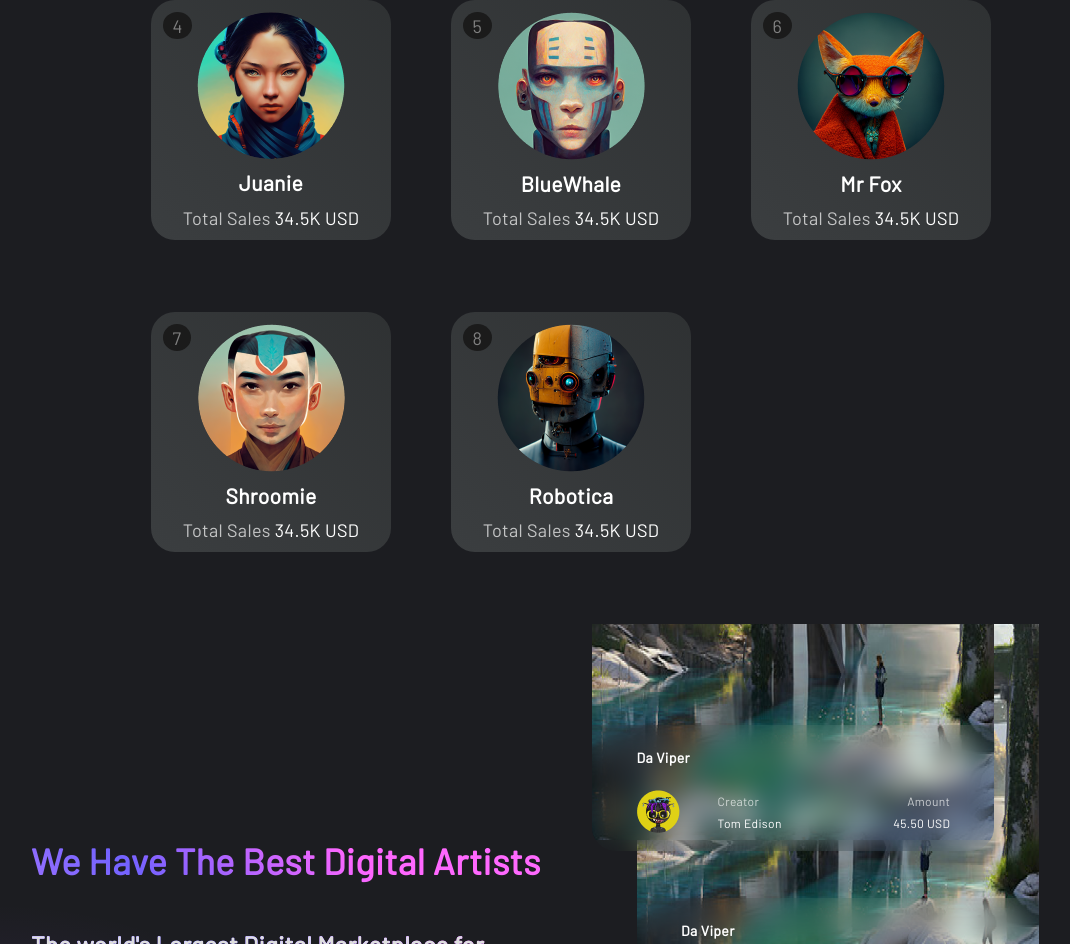
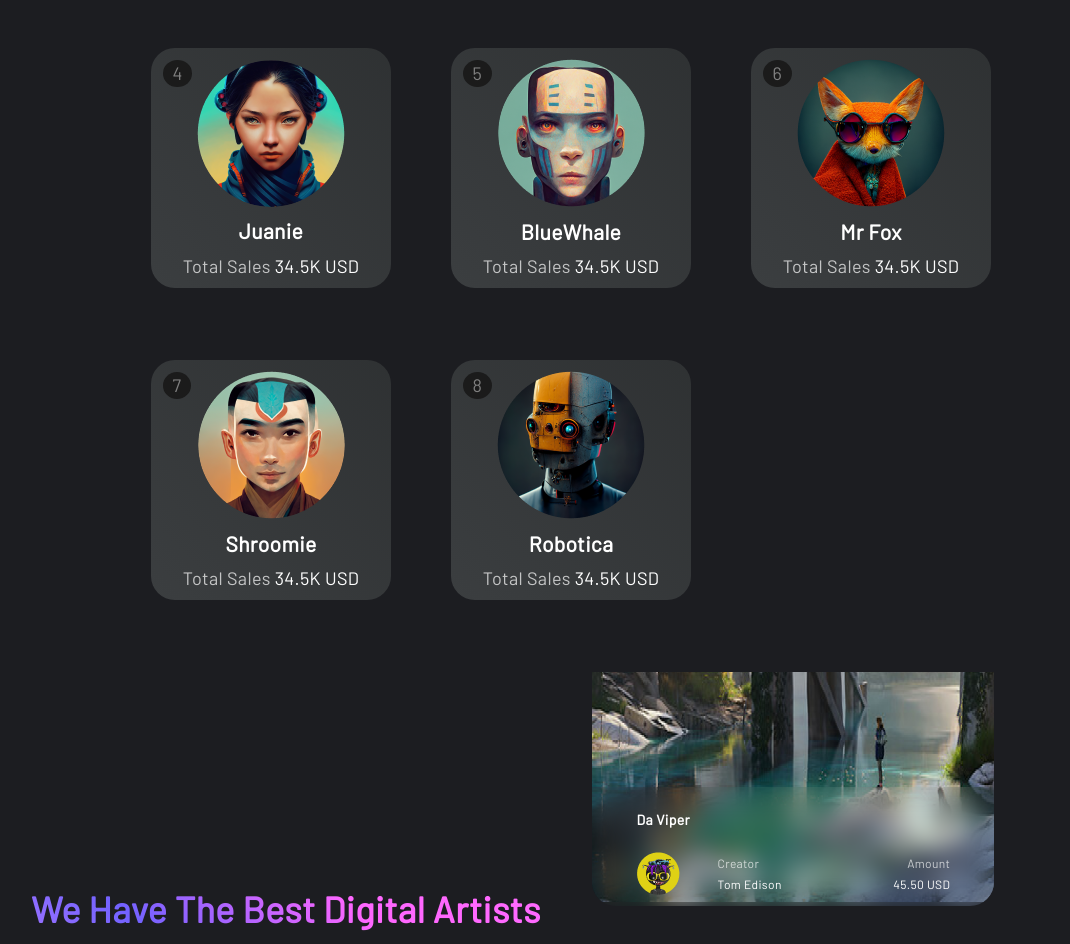
Before and after one commit to gkartsivadze/Artopia-React, a React (Vite) app: page / in a window 1280 px wide. Shown: the part 2036-2980 px from the top of the page, without its empty margins (69-1139 px from the left). Built offline with nearby package versions, Linux system fonts and the light colour scheme.

Commit message:
new version. Need to be improved

```diff
--- a/src/App.css
+++ b/src/App.css
@@ -148,6 +148,7 @@ nav {
 }
 
 .card {
+  height: 22rem;
   border-radius: 1rem;
   overflow: hidden;
   transition: background-size 0.2s;
@@ -272,6 +273,7 @@ nav {
 }
 #statistics_section .animation_div .card {
   position: absolute;
+  top: -22rem;
 }
 #statistics_section .animation_div .card:nth-of-type(odd) {
   right: 3rem;
--- a/src/App.scss
+++ b/src/App.scss
@@ -156,6 +156,7 @@ nav {
 }
 
 .card {
+    height: 22rem;
     border-radius: 1rem;
     overflow: hidden;
     transition: background-size 0.2s;
@@ -285,6 +286,7 @@ nav {
 
         .card {
             position: absolute;
+            top: -22rem;
             &:nth-of-type(odd) {
                 right: 3rem;
             }
--- a/src/components/WelcomePage/WelcomePage.jsx
+++ b/src/components/WelcomePage/WelcomePage.jsx
@@ -1,4 +1,4 @@
-import React, {useEffect} from "react";
+import React, { useEffect, useState } from "react";
 import StatisticList from "./StatisticList";
 import Card from "./Card";
 import SectionHeader from "../SectionHeader";
@@ -8,27 +8,37 @@ import data from "../../creator_data.json";
 import Carousel from "./Carousel";
 
 export default function WelcomePage() {
+    const [cards, setCards] = useState([1]);
     useEffect(() => {
-        var inter;
-        $(".animation_div .card").each((index,card) => {
-            $(card).css("top", index * 15 + "rem");
-                inter = setInterval(() => {
-                    $(card).css("top", parseInt($(card).css("top")) + 1 + "px")
-                    if(parseInt($(card).css("top")) > $("#statistics_section").height() + $(".card").outerHeight()) {
-                        $(card).css("top", 0 - $(".card").outerHeight() + "px");
+        let height = $(".card").height();
+        let road = $(".animation_div").outerHeight() + 2 * height;
+        let numOfCards = road / height;
+        let spaceBetween = (numOfCards - Math.floor(numOfCards)) * height / Math.round(numOfCards);
+        for(let i = 1; i < Math.round(numOfCards);i++) {
+            setCards(prev => ([
+                ...prev,
+                i
+            ]))
         }
-                }, 40)
-            });
-            return () => {
-                clearInterval(inter);
+        setInterval(() => {
+            const elem = $(".animation_div .card:nth-of-type(1)");
+                elem.css("top", parseInt(elem.css("top")) + 1 + "px");
+                if(parseInt(elem.css("top")) > spaceBetween) {
+                    const elem2 =  $(".animation_div .card:nth-of-type(2)");
+                    elem2.css("top", parseInt(elem2.css("top")) + 1 + "px");
+                    if(parseInt(elem2.css("top")) > spaceBetween) {
+                        const elem3 =  $(".animation_div .card:nth-of-type(3)");
+                        elem3.css("top", parseInt(elem3.css("top")) + 1 + "px");
                     }
-    }, [])
+                }
+            }, 1000 / 60)
+    }, []);
     return <main>
         <section id="welcome_section">
             <img src="./assets/welcome-1.png" alt="" />
             <img src="./assets/welcome-2.png" alt="" />
             <div className="gapped_container">
-            <h1 style={{fontSize: "3rem"}}>Buy and Sell<br />Digital Arts</h1>
+                <h1 style={{ fontSize: "3rem" }}>Buy and Sell<br />Digital Arts</h1>
                 <p>The world’s largest online marketplace of online digital art </p>
                 <h3><a href="#">Explore</a></h3>
                 <StatisticList />
@@ -58,12 +68,9 @@ export default function WelcomePage() {
                 <button className="btn btn-transparent">Create</button>
             </div>
             <div className="animation_div">
-                    <Card />
-                    <Card />
-                    <Card />
-                    <Card />
-                    <Card />
-                    <Card />
+                {cards.map((elem,id) => {
+                    return <Card key={id} />
+                })}
             </div>
         </section>
         <section id="categories_section">
```
Also changed, not shown: 1 other file (tests, documents, lock files or other folders). Lines whose indentation alone changed are shown as unchanged.
